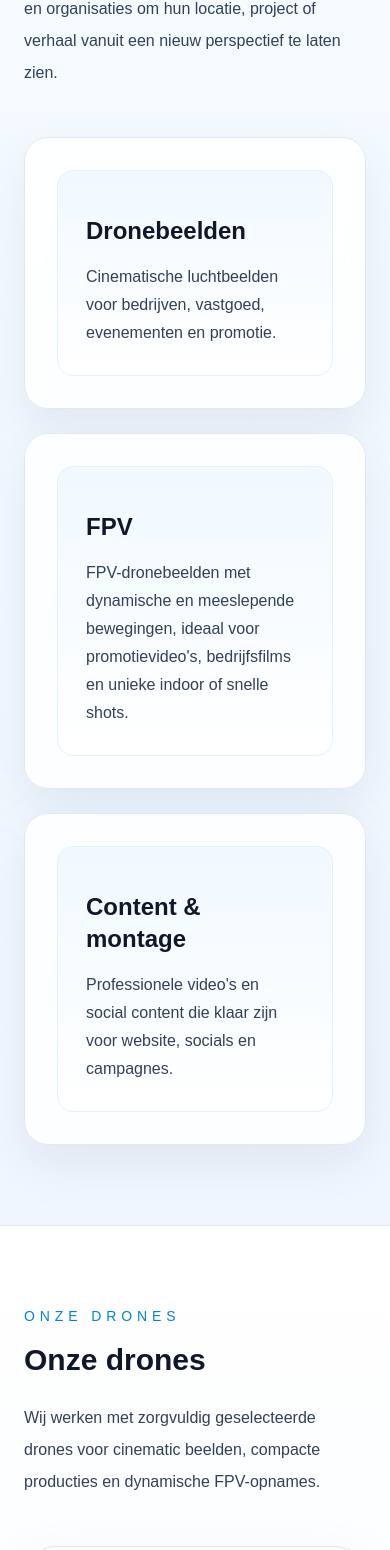
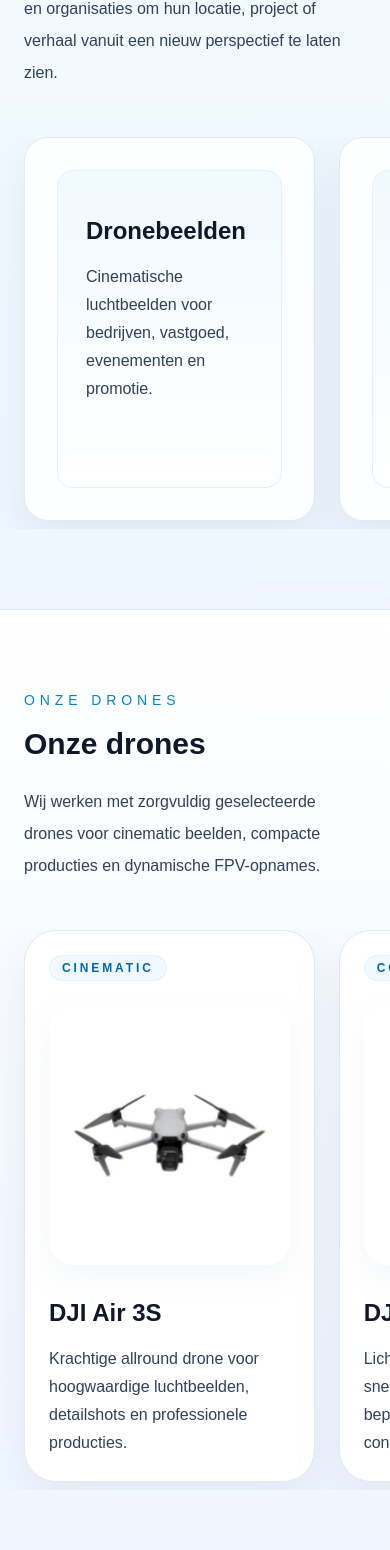
Before and after one commit to rickdurieux/duoview-website, a Next.js app: page / in a window 390 px wide. Shown: the part 1092-2642 px from the top of the page. Built offline with nearby package versions, Linux system fonts and the light colour scheme.

Commit message:
Add mobile swipe cards

```diff
--- a/app/page.tsx
+++ b/app/page.tsx
@@ -95,8 +95,8 @@
             </p>
           </div>
 
-          <div className="mt-12 grid gap-6 md:grid-cols-2 xl:grid-cols-3">
-            <article className="group rounded-3xl border border-slate-200 bg-white/85 p-8 shadow-[0_18px_45px_rgba(148,163,184,0.18)] backdrop-blur-sm transition duration-300 hover:-translate-y-1 hover:border-sky-300 hover:shadow-[0_22px_50px_rgba(14,165,233,0.16)]">
+          <div className="-mx-6 mt-12 flex snap-x snap-mandatory gap-6 overflow-x-auto px-6 pb-2 md:mx-0 md:grid md:grid-cols-2 md:overflow-visible md:px-0 xl:grid-cols-3">
+            <article className="group min-w-[85%] snap-center rounded-3xl border border-slate-200 bg-white/85 p-8 shadow-[0_18px_45px_rgba(148,163,184,0.18)] backdrop-blur-sm transition duration-300 hover:-translate-y-1 hover:border-sky-300 hover:shadow-[0_22px_50px_rgba(14,165,233,0.16)] md:min-w-0">
               <div className="h-full rounded-2xl border border-sky-100 bg-[linear-gradient(180deg,rgba(240,249,255,0.95),rgba(255,255,255,0.92))] p-1">
                 <div className="h-full rounded-[calc(1rem-1px)] p-6">
                   <h3 className="mt-4 text-2xl font-semibold text-slate-900">
@@ -110,7 +110,7 @@
               </div>
             </article>
 
-            <article className="group rounded-3xl border border-slate-200 bg-white/85 p-8 shadow-[0_18px_45px_rgba(148,163,184,0.18)] backdrop-blur-sm transition duration-300 hover:-translate-y-1 hover:border-sky-300 hover:shadow-[0_22px_50px_rgba(14,165,233,0.16)]">
+            <article className="group min-w-[85%] snap-center rounded-3xl border border-slate-200 bg-white/85 p-8 shadow-[0_18px_45px_rgba(148,163,184,0.18)] backdrop-blur-sm transition duration-300 hover:-translate-y-1 hover:border-sky-300 hover:shadow-[0_22px_50px_rgba(14,165,233,0.16)] md:min-w-0">
               <div className="h-full rounded-2xl border border-sky-100 bg-[linear-gradient(180deg,rgba(240,249,255,0.95),rgba(255,255,255,0.92))] p-1">
                 <div className="h-full rounded-[calc(1rem-1px)] p-6">
                   <h3 className="mt-4 text-2xl font-semibold text-slate-900">
@@ -125,7 +125,7 @@
               </div>
             </article>
 
-            <article className="group rounded-3xl border border-slate-200 bg-white/85 p-8 shadow-[0_18px_45px_rgba(148,163,184,0.18)] backdrop-blur-sm transition duration-300 hover:-translate-y-1 hover:border-sky-300 hover:shadow-[0_22px_50px_rgba(14,165,233,0.16)]">
+            <article className="group min-w-[85%] snap-center rounded-3xl border border-slate-200 bg-white/85 p-8 shadow-[0_18px_45px_rgba(148,163,184,0.18)] backdrop-blur-sm transition duration-300 hover:-translate-y-1 hover:border-sky-300 hover:shadow-[0_22px_50px_rgba(14,165,233,0.16)] md:min-w-0">
               <div className="h-full rounded-2xl border border-sky-100 bg-[linear-gradient(180deg,rgba(240,249,255,0.95),rgba(255,255,255,0.92))] p-1">
                 <div className="h-full rounded-[calc(1rem-1px)] p-6">
                   <h3 className="mt-4 text-2xl font-semibold text-slate-900">
@@ -157,8 +157,8 @@
             </p>
           </div>
 
-          <div className="mt-12 grid gap-6 lg:grid-cols-3">
-            <article className="group rounded-[2rem] border border-slate-200 bg-white p-6 shadow-[0_18px_45px_rgba(148,163,184,0.16)] transition duration-300 hover:-translate-y-1 hover:border-sky-300 hover:shadow-[0_24px_55px_rgba(14,165,233,0.14)] sm:p-8">
+          <div className="-mx-6 mt-12 flex snap-x snap-mandatory gap-6 overflow-x-auto px-6 pb-2 md:mx-0 md:grid md:grid-cols-2 md:overflow-visible md:px-0 lg:grid-cols-3">
+            <article className="group min-w-[85%] snap-center rounded-[2rem] border border-slate-200 bg-white p-6 shadow-[0_18px_45px_rgba(148,163,184,0.16)] transition duration-300 hover:-translate-y-1 hover:border-sky-300 hover:shadow-[0_24px_55px_rgba(14,165,233,0.14)] sm:p-8 md:min-w-0">
               <div className="inline-flex rounded-full border border-sky-100 bg-sky-50 px-3 py-1 text-xs font-semibold uppercase tracking-[0.24em] text-sky-700">
                 Cinematic
               </div>
@@ -180,7 +180,7 @@
               </p>
             </article>
 
-            <article className="group rounded-[2rem] border border-slate-200 bg-white p-6 shadow-[0_18px_45px_rgba(148,163,184,0.16)] transition duration-300 hover:-translate-y-1 hover:border-sky-300 hover:shadow-[0_24px_55px_rgba(14,165,233,0.14)] sm:p-8">
+            <article className="group min-w-[85%] snap-center rounded-[2rem] border border-slate-200 bg-white p-6 shadow-[0_18px_45px_rgba(148,163,184,0.16)] transition duration-300 hover:-translate-y-1 hover:border-sky-300 hover:shadow-[0_24px_55px_rgba(14,165,233,0.14)] sm:p-8 md:min-w-0">
               <div className="inline-flex rounded-full border border-sky-100 bg-sky-50 px-3 py-1 text-xs font-semibold uppercase tracking-[0.24em] text-sky-700">
                 Compact
               </div>
@@ -202,7 +202,7 @@
               </p>
             </article>
 
-            <article className="group rounded-[2rem] border border-slate-200 bg-white p-6 shadow-[0_18px_45px_rgba(148,163,184,0.16)] transition duration-300 hover:-translate-y-1 hover:border-sky-300 hover:shadow-[0_24px_55px_rgba(14,165,233,0.14)] sm:p-8">
+            <article className="group min-w-[85%] snap-center rounded-[2rem] border border-slate-200 bg-white p-6 shadow-[0_18px_45px_rgba(148,163,184,0.16)] transition duration-300 hover:-translate-y-1 hover:border-sky-300 hover:shadow-[0_24px_55px_rgba(14,165,233,0.14)] sm:p-8 md:min-w-0">
               <div className="inline-flex rounded-full border border-sky-100 bg-sky-50 px-3 py-1 text-xs font-semibold uppercase tracking-[0.24em] text-sky-700">
                 Dynamisch
               </div>
@@ -247,8 +247,8 @@
             </p>
           </div>
 
-          <div className="mt-12 grid gap-6 lg:grid-cols-3">
-            <article className="rounded-3xl border border-slate-200 bg-white p-8 shadow-[0_18px_45px_rgba(148,163,184,0.16)]">
+          <div className="-mx-6 mt-12 flex snap-x snap-mandatory gap-6 overflow-x-auto px-6 pb-2 md:mx-0 md:grid md:grid-cols-2 md:overflow-visible md:px-0 lg:grid-cols-3">
+            <article className="min-w-[82%] snap-center rounded-3xl border border-slate-200 bg-white p-8 shadow-[0_18px_45px_rgba(148,163,184,0.16)] md:min-w-0">
               <p className="text-sm uppercase tracking-[0.3em] text-sky-600">
                 Vastgoed
               </p>
@@ -258,7 +258,7 @@
               </p>
             </article>
 
-            <article className="rounded-3xl border border-slate-200 bg-white p-8 shadow-[0_18px_45px_rgba(148,163,184,0.16)]">
+            <article className="min-w-[82%] snap-center rounded-3xl border border-slate-200 bg-white p-8 shadow-[0_18px_45px_rgba(148,163,184,0.16)] md:min-w-0">
               <p className="text-sm uppercase tracking-[0.3em] text-sky-600">
                 Bedrijven
               </p>
@@ -268,7 +268,7 @@
               </p>
             </article>
 
-            <article className="rounded-3xl border border-slate-200 bg-white p-8 shadow-[0_18px_45px_rgba(148,163,184,0.16)]">
+            <article className="min-w-[82%] snap-center rounded-3xl border border-slate-200 bg-white p-8 shadow-[0_18px_45px_rgba(148,163,184,0.16)] md:min-w-0">
               <p className="text-sm uppercase tracking-[0.3em] text-sky-600">
                 Campagnes
               </p>
```
